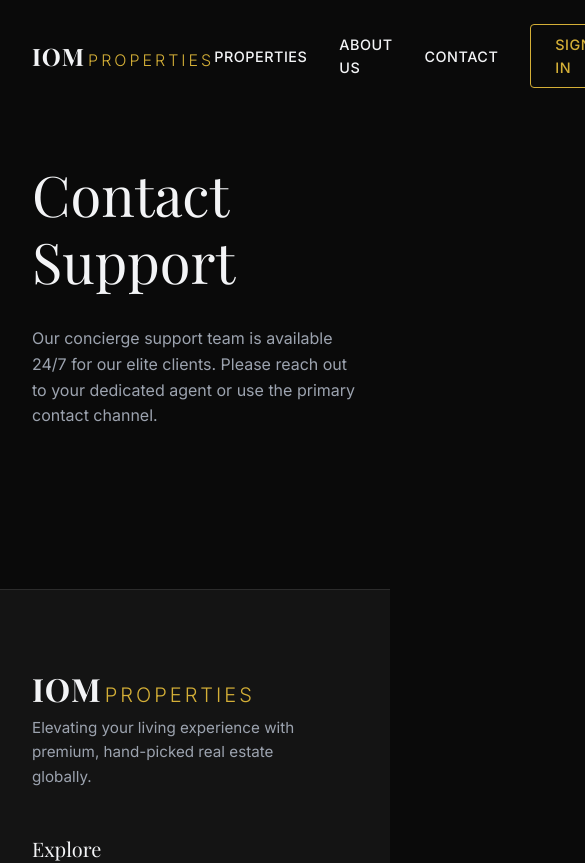
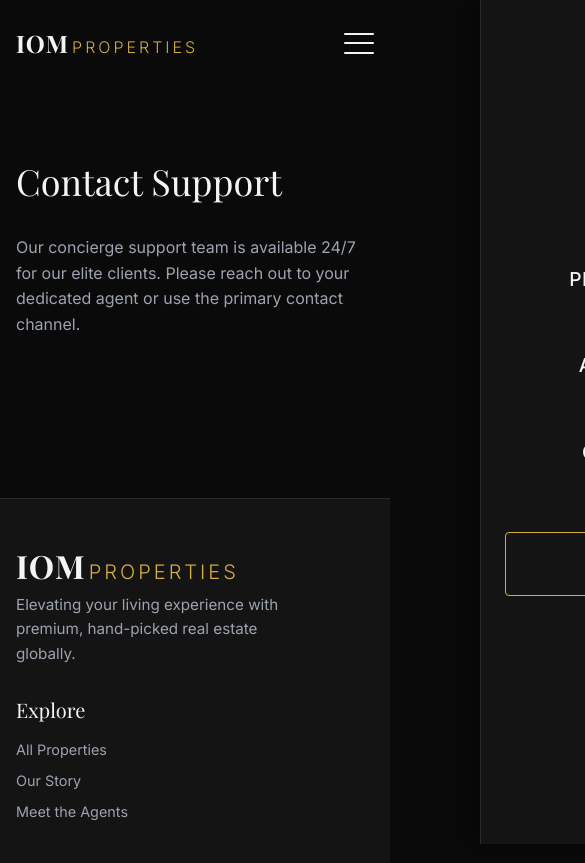
Before and after one commit to IanOtollo/IOMProperties, a Next.js app: page /contact in a window 390 px wide. Shown: the top 863 px of the page, 585 px wide, since content can reach past the window. Built offline with nearby package versions, Linux system fonts and the light colour scheme; a web font is replaced by a local one.

Commit message:
UX: Global Mobile Responsiveness & Animated Hamburger Menu

```diff
--- a/src/app/globals.css
+++ b/src/app/globals.css
@@ -113,3 +113,52 @@ h3 {
 .animate-fade-in {
   animation: fadeIn 0.8s ease forwards;
 }
+
+/* Global Responsiveness */
+@media (max-width: 1024px) {
+  h1 {
+    font-size: 3rem;
+  }
+
+  h2 {
+    font-size: 2.25rem;
+  }
+
+  h3 {
+    font-size: 1.75rem;
+  }
+}
+
+@media (max-width: 768px) {
+  h1 {
+    font-size: 2.5rem;
+  }
+
+  h2 {
+    font-size: 2rem;
+  }
+
+  h3 {
+    font-size: 1.5rem;
+  }
+
+  .container {
+    padding: 0 var(--space-md);
+  }
+}
+
+@media (max-width: 480px) {
+  h1 {
+    font-size: 2.25rem;
+  }
+
+  h2 {
+    font-size: 1.75rem;
+  }
+
+  :root {
+    --space-xl: 1.5rem;
+    --space-2xl: 2rem;
+    --space-3xl: 3rem;
+  }
+}
--- a/src/app/page.module.css
+++ b/src/app/page.module.css
@@ -79,7 +79,7 @@
 
 .propertyGrid {
   display: grid;
-  grid-template-columns: repeat(auto-fill, minmax(350px, 1fr));
+  grid-template-columns: repeat(auto-fill, minmax(280px, 1fr));
   gap: var(--space-xl);
   margin-bottom: var(--space-xl);
 }
--- a/src/components/layout/Navbar.module.css
+++ b/src/components/layout/Navbar.module.css
@@ -80,3 +80,89 @@
 .loginBtn:hover {
     background-color: var(--accent-gold-muted);
 }
+
+.hamburger {
+    display: none;
+    flex-direction: column;
+    justify-content: space-between;
+    width: 30px;
+    height: 21px;
+    background: transparent;
+    border: none;
+    cursor: pointer;
+    padding: 0;
+    z-index: 1001;
+    transition: transform var(--transition-normal);
+}
+
+.hamburger span {
+    width: 100%;
+    height: 2px;
+    background-color: var(--text-primary);
+    border-radius: 10px;
+    transition: all var(--transition-normal);
+    transform-origin: left;
+}
+
+.hamburgerActive span:first-child {
+    transform: rotate(45deg);
+}
+
+.hamburgerActive span:nth-child(2) {
+    opacity: 0;
+}
+
+.hamburgerActive span:last-child {
+    transform: rotate(-45deg);
+}
+
+.backdrop {
+    position: fixed;
+    top: 0;
+    left: 0;
+    width: 100%;
+    height: 100%;
+    background: rgba(0, 0, 0, 0.4);
+    backdrop-filter: blur(4px);
+    z-index: 999;
+}
+
+@media (max-width: 768px) {
+    .hamburger {
+        display: flex;
+    }
+
+    .links {
+        position: fixed;
+        top: 0;
+        right: -100%;
+        width: 80%;
+        max-width: 300px;
+        height: 100vh;
+        background: var(--bg-secondary);
+        flex-direction: column;
+        justify-content: center;
+        align-items: center;
+        padding: var(--space-3xl) var(--space-xl);
+        z-index: 1000;
+        transition: right var(--transition-normal);
+        border-left: 1px solid var(--border-subtle);
+        box-shadow: -10px 0 30px rgba(0, 0, 0, 0.5);
+    }
+
+    .linksOpen {
+        right: 0;
+    }
+
+    .links a {
+        font-size: 1.2rem;
+        width: 100%;
+        text-align: center;
+        padding: var(--space-md) 0;
+    }
+
+    .loginBtn {
+        margin-top: var(--space-lg);
+        width: 100%;
+    }
+}
--- a/src/components/layout/Navbar.tsx
+++ b/src/components/layout/Navbar.tsx
@@ -6,6 +6,7 @@ import styles from "./Navbar.module.css";
 
 export default function Navbar() {
   const [scrolled, setScrolled] = useState(false);
+  const [isOpen, setIsOpen] = useState(false);
 
   useEffect(() => {
     const handleScroll = () => {
@@ -15,23 +16,47 @@ export default function Navbar() {
     return () => window.removeEventListener("scroll", handleScroll);
   }, []);
 
+  const toggleMenu = () => {
+    setIsOpen(!isOpen);
+    // Prevent scrolling when menu is open
+    if (!isOpen) {
+      document.body.style.overflow = 'hidden';
+    } else {
+      document.body.style.overflow = 'unset';
+    }
+  };
+
   return (
-    <header className={`${styles.header} ${scrolled ? styles.scrolled : ""}`}>
+    <header className={`${styles.header} ${scrolled ? styles.scrolled : ""} ${isOpen ? styles.menuOpen : ""}`}>
       <div className="container">
         <nav className={styles.nav}>
-          <Link href="/" className={styles.logo}>
+          <Link href="/" className={styles.logo} onClick={() => isOpen && toggleMenu()}>
             IOM<span>Properties</span>
           </Link>
-          <div className={styles.links}>
-            <Link href="/properties">Properties</Link>
-            <Link href="/about">About Us</Link>
-            <Link href="/contact">Contact</Link>
-            <Link href="/auth/login" className={styles.loginBtn}>
+
+          <div className={`${styles.links} ${isOpen ? styles.linksOpen : ""}`}>
+            <Link href="/properties" onClick={() => isOpen && toggleMenu()}>Properties</Link>
+            <Link href="/about" onClick={() => isOpen && toggleMenu()}>About Us</Link>
+            <Link href="/contact" onClick={() => isOpen && toggleMenu()}>Contact</Link>
+            <Link href="/auth/login" className={styles.loginBtn} onClick={() => isOpen && toggleMenu()}>
               Sign In
             </Link>
           </div>
+
+          <button
+            className={`${styles.hamburger} ${isOpen ? styles.hamburgerActive : ""}`}
+            onClick={toggleMenu}
+            aria-label="Toggle Menu"
+          >
+            <span></span>
+            <span></span>
+            <span></span>
+          </button>
         </nav>
       </div>
+
+      {/* Mobile Backdrop */}
+      {isOpen && <div className={styles.backdrop} onClick={toggleMenu} />}
     </header>
   );
 }
```
Also changed, not shown: src/components/ui/PropertyCard.module.css (+14 -0 lines).
